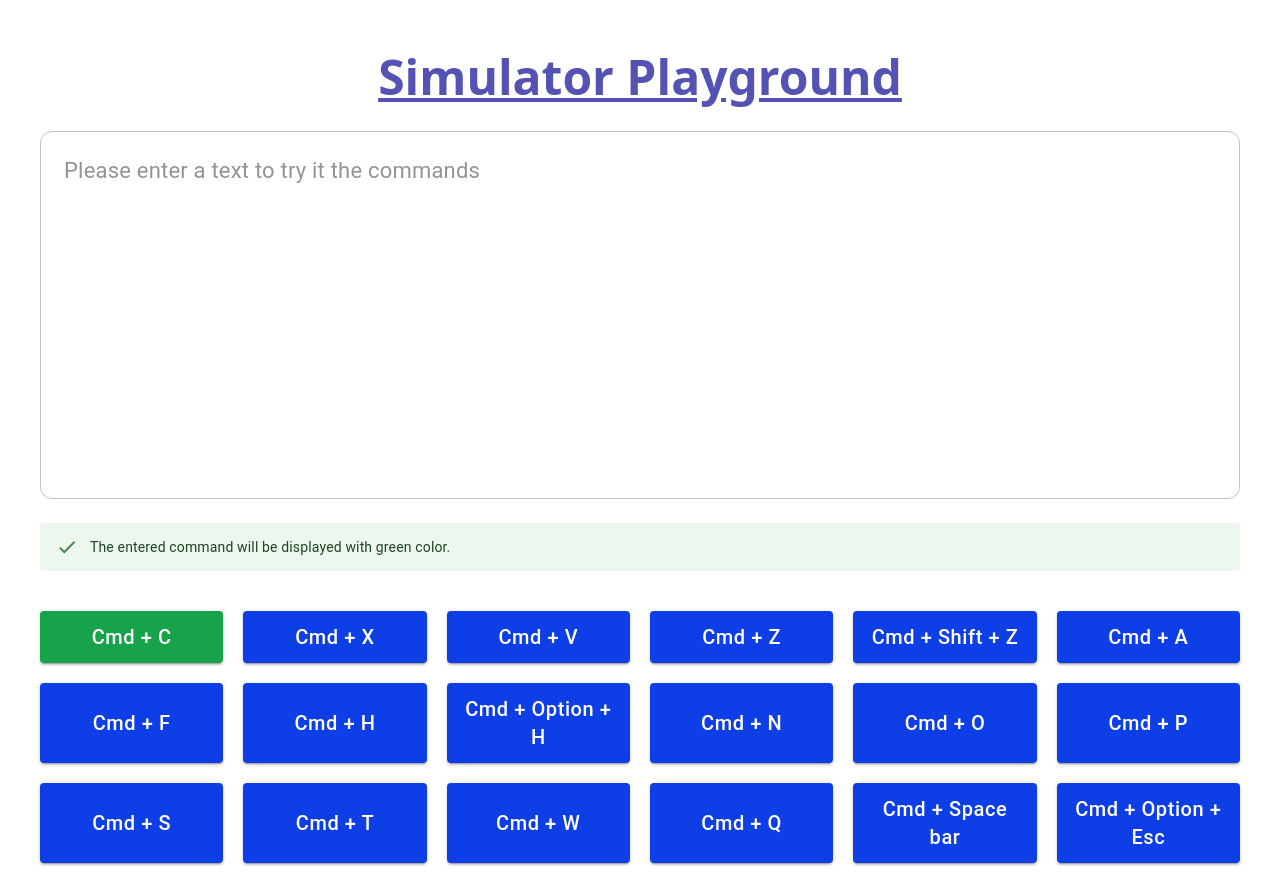
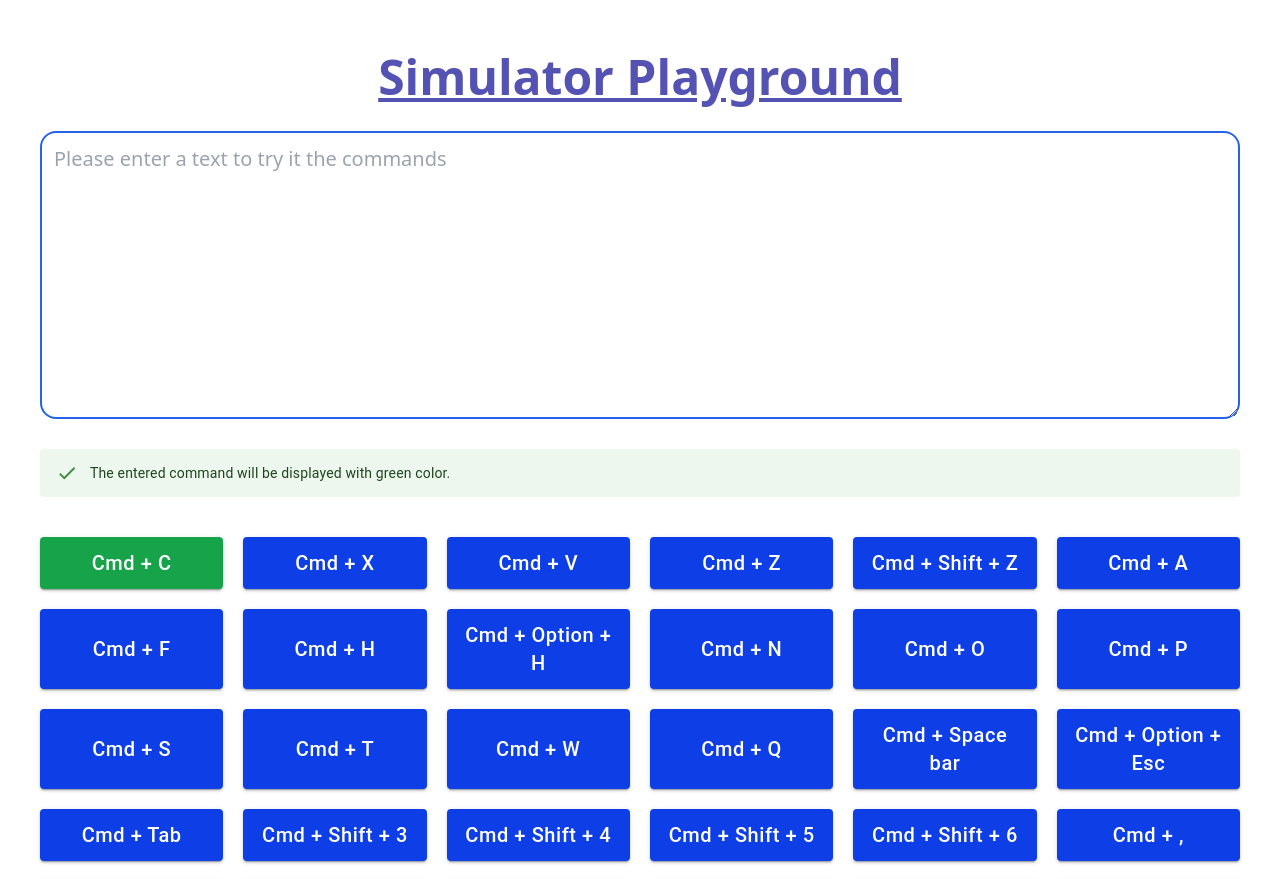
Before and after one commit to bilalmohib/sclippy, a Next.js app: page / in a window 1280 px wide. Shown: the part 840-1719 px from the top of the page. Built offline with nearby package versions, Linux system fonts and the light colour scheme; a web font is replaced by a local one.

Commit message:
fix the light dark mode effect of simulator.

```diff
--- a/src/page-components/Home/Simulator/index.tsx
+++ b/src/page-components/Home/Simulator/index.tsx
@@ -7,13 +7,12 @@ import { Button, TextField } from "@mui/material";
 import { macOSCommands } from "./data";
 
 const Simulator = () => {
-    const [theme, setTheme] = useState('light');
+    const [theme, setTheme] = useState(localStorage.theme || (window.matchMedia('(prefers-color-scheme: dark)').matches ? 'dark' : 'light') || 'light');
 
     useEffect(() => {
         const currentTheme = localStorage.theme || (window.matchMedia('(prefers-color-scheme: dark)').matches ? 'dark' : 'light');
         setTheme(currentTheme);
-        document.documentElement.classList.add(currentTheme);
-    }, []);
+    }, [localStorage.theme]);
 
     return (
         <div className="mt-10">
@@ -21,7 +20,7 @@ const Simulator = () => {
                 Simulator Playground
             </h3>
 
-            <TextField
+            {/* <TextField
                 id="simulatorTextField"
                 label=""
                 multiline
@@ -29,7 +28,7 @@ const Simulator = () => {
                 variant="outlined"
                 color="primary"
                 fullWidth
-                className="rounded-2xl text-4xl text-white"
+                className="rounded-2xl text-4xl text-black dark:text-white"
                 placeholder="Please enter a text to try it the commands"
                 InputProps={{
                     sx: {
@@ -40,6 +39,16 @@ const Simulator = () => {
                         border: (theme === "dark") ? "2px solid white" : "none"
                     }
                 }}
+            /> */}
+
+            <textarea
+                id="simulatorTextField"
+                className="w-full h-72 rounded-2xl text-xl text-black dark:text-white
+                outline-none bg-transparent placeholder-gray-400 dark:placeholder-gray-300
+                focus:ring border-2 border-solid border-blue-600 dark:border dark:border-solid dark:border-white focus:border-0 focus:outline-none p-3
+                "
+                placeholder="Please enter a text to try it the commands"
+                rows={5}
             />
 
             <Alert icon={<CheckIcon fontSize="inherit" />} severity="success" className="mt-6">
```
